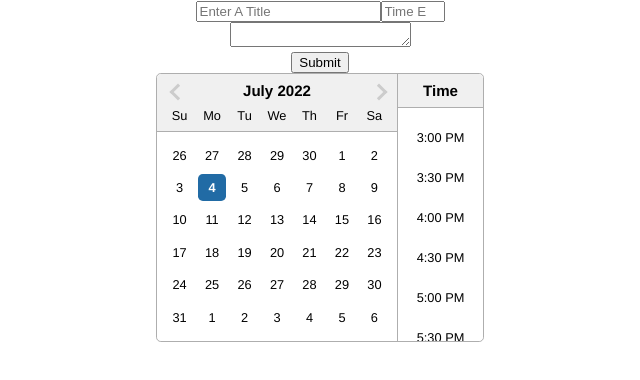
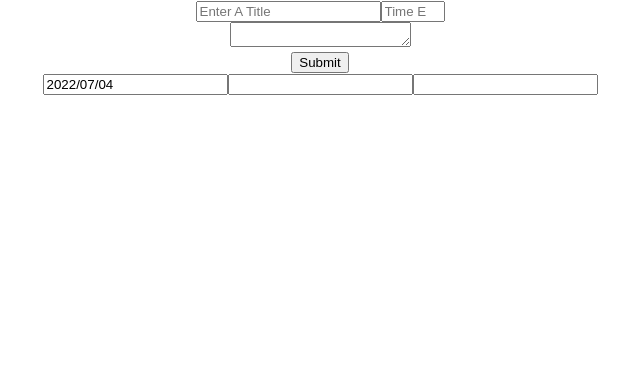
Before and after one commit to saifalushi1/surfboard, a React (Create React App) app: page / in a window 1280 px wide. Shown: the top 380 px of the page, without its empty margins (320-960 px from the left). Built offline with nearby package versions, Linux system fonts and the light colour scheme.

Commit message:
workin on dates fml

```diff
--- a/src/components/CreateMeeting.tsx
+++ b/src/components/CreateMeeting.tsx
@@ -6,20 +6,53 @@ import setMinutes from 'date-fns/setMinutes';
 import 'react-datepicker/dist/react-datepicker.css';
 
 const CreateMeeting = (): JSX.Element => {
-  const [startDate, setStartDate] = useState(new Date());
+  const [startDate, setStartDate] = useState<Date>(new Date());
+  const [startTime, setStartTime] = useState<Date>();
+  const [endTime, setEndTime] = useState<Date>();
 
   console.log(startDate);
 
+  const isWeekday = (date: any) => {
+    const day = date.getDay(date);
+    return day !== 0 && day !== 6;
+  };
+
   return (
+    <>
       <DatePicker
         selected={startDate}
         onChange={(date: Date) => setStartDate(date)}
-      inline
+        // inline
+        filterDate={isWeekday}
+        dateFormat="yyyy/MM/dd"
+      />
+
+      {/* start Time */}
+      <DatePicker
+        selected={startTime}
+        onChange={(startTime: Date) => setStartTime(startTime)}
         showTimeSelect
+        showTimeSelectOnly
+        timeIntervals={30}
         minTime={setHours(setMinutes(new Date(), 0), 9)}
         maxTime={setHours(setMinutes(new Date(), 30), 17)}
-      dateFormat="MMMM d, yyyy h:mm aa"
+        timeCaption="Time"
+        dateFormat="h:mm aa"
       />
+      {/* end Time */}
+      <DatePicker
+        selected={startTime}
+        onChange={(endTime: Date) => setStartDate(endTime)}
+        showTimeSelect
+        showTimeSelectOnly
+        timeIntervals={30}
+        //link this to start time sthey cant pick the same end time
+        // minTime={setHours(setMinutes(new Date(), 0), parseInt(startTime))}
+        maxTime={setHours(setMinutes(new Date(), 30), 17)}
+        timeCaption="Time"
+        dateFormat="h:mm aa"
+      />
+    </>
   );
 };
 
--- a/src/components/CreateTopic.tsx
+++ b/src/components/CreateTopic.tsx
@@ -1,5 +1,5 @@
 import { useState, FunctionComponent } from 'react';
-import ITopicDetails from '../interfaces';
+import { ITopicDetails } from '../interfaces';
 import AutoTextArea from './componentUtils/AutoTextArea';
 
 interface ICreateTopic {
--- a/src/components/Topic.tsx
+++ b/src/components/Topic.tsx
@@ -1,6 +1,6 @@
 import { useState } from 'react';
 import CreateTopic from './CreateTopic';
-import ITopicDetails from '../interfaces';
+import { ITopicDetails } from '../interfaces';
 
 //im thinking it might be best for Topic.tsx to just be the state holder
 //and show the list of topics with their title, time estimate, and a text description
@@ -15,7 +15,7 @@ const Topic = (): JSX.Element => {
     };
     setTopics((x) => [...x, temp]);
   };
-  console.log(topics);
+
   return (
     <>
       <CreateTopic createTopic={createTopic} />
```
Also changed, not shown: src/components/Meeting.tsx (+13 -0 lines), src/interfaces.ts (+5 -6 lines). Lines whose indentation alone changed are shown as unchanged.
